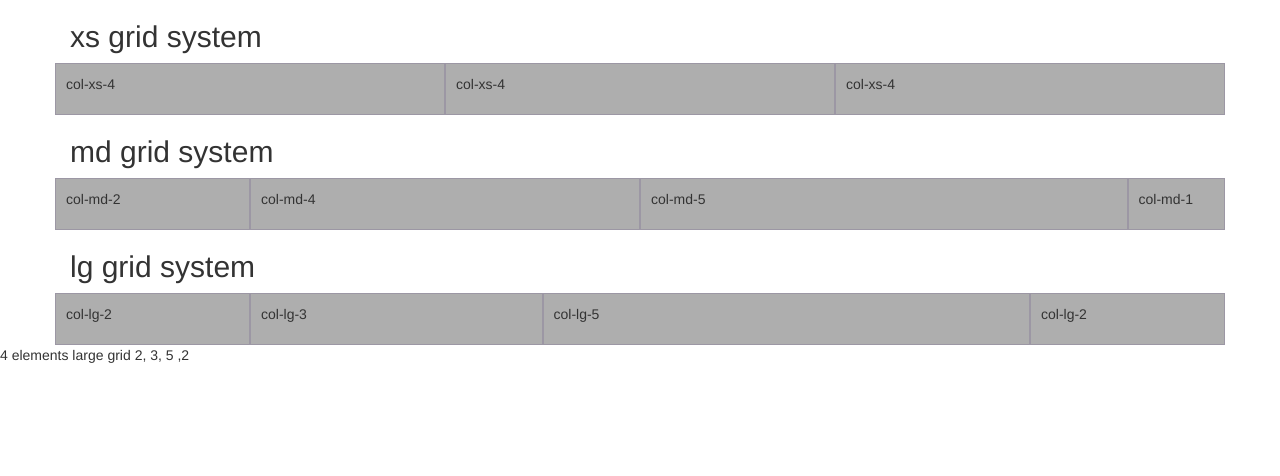
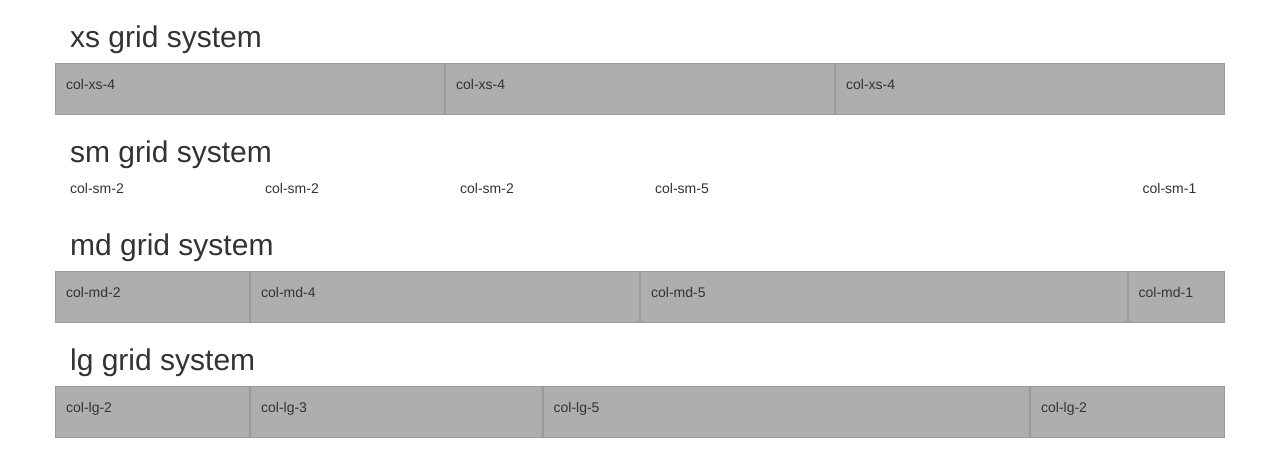
Before and after one commit to jperez4509/grid-system, a plain HTML site: page index.html in a window 1280 px wide. Drawn offline with Linux system fonts and the light colour scheme.

Commit message:
created sm section

```diff
--- a/index.html
+++ b/index.html
@@ -21,6 +21,25 @@
 			</div>
 		</div> <!-- end of xs grid -->
 
+		<h2>sm grid system</h2>
+		<div class="row">
+			<div class="col-sm-2">
+				<p>col-sm-2</p>
+			</div>
+			<div class="col-sm-2">
+				<p>col-sm-2</p>
+			</div>
+			<div class="col-sm-2">
+				<p>col-sm-2</p>
+			</div>
+			<div class="col-sm-5">
+				<p>col-sm-5</p>
+			</div>
+			<div class="col-sm-1">
+				<p>col-sm-1</p>
+			</div>
+		</div> <!-- end of sm grid -->
+
 		<h2>md grid system</h2>
 		<div class="row show-grid">
 			<div class="col-md-2">
@@ -35,7 +54,7 @@
 			<div class="col-md-1">
 				<p>col-md-1</p>
 			</div>
-		</div>
+		</div> <!-- end of md grid -->
 
 
 	<h2>lg grid system</h2>
@@ -52,12 +71,8 @@
 			<div class="col-lg-2">
 				<p>col-lg-2</p>
 			</div>
-		</div>
+		</div> <!-- end of lg grid -->
 	</div> <!-- end of container -->
 
 </body>
 </html>
-
-
-4 elements large grid
-2, 3, 5 ,2
```
